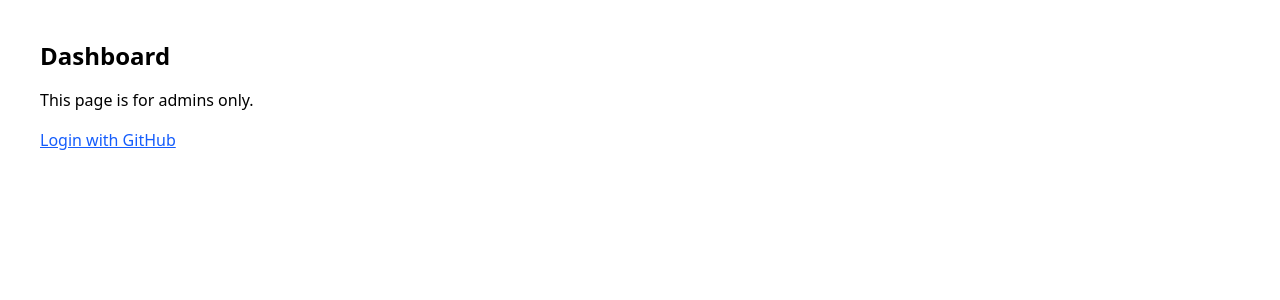
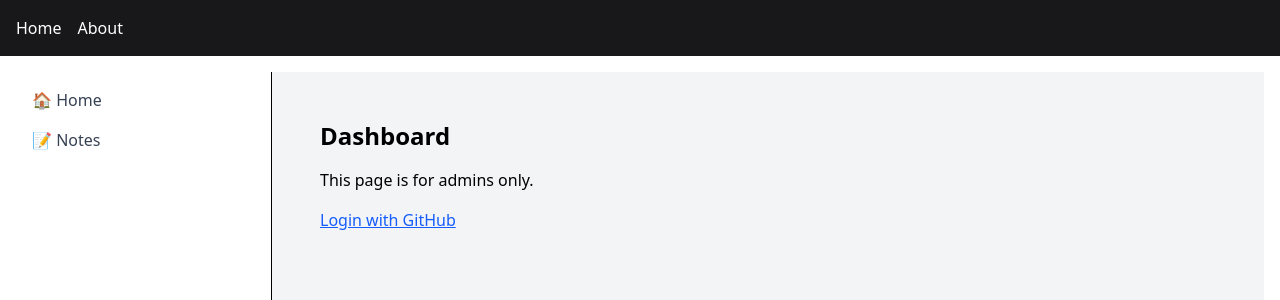
Before and after one commit to tomswokowski/tom-swokowski, a Vue app in the folder frontend/: page /dashboard in a window 1280 px wide. Shown: the top 300 px of the page. Built offline with nearby package versions, Linux system fonts and the light colour scheme; no server answers.

Commit message:
routing stuff

```diff
--- a/frontend/src/App.vue
+++ b/frontend/src/App.vue
@@ -11,6 +11,7 @@ import { useUserStore } from '@/stores/user';
 
 import DefaultLayout from '@/layouts/DefaultLayout.vue';
 import MinimalLayout from '@/layouts/MinimalLayout.vue';
+import DashboardLayout from '@/layouts/DashboardLayout.vue';
 
 const route = useRoute();
 const userStore = useUserStore();
@@ -22,6 +23,7 @@ onMounted(() => {
 const layouts = {
   DefaultLayout,
   MinimalLayout,
+  DashboardLayout,
 };
 
 const layoutComponent = computed(() => {
--- /dev/null
+++ b/frontend/src/layouts/DashboardLayout.vue
@@ -0,0 +1,13 @@
+<template>
+  <div class="flex min-h-screen bg-gray-100">
+    <aside class="w-64 border-r bg-white p-4">
+      <nav class="space-y-4">
+        <RouterLink to="/dashboard" class="block text-gray-700">🏠 Home</RouterLink>
+        <RouterLink to="/dashboard/notes" class="block text-gray-700">📝 Notes</RouterLink>
+      </nav>
+    </aside>
+    <main class="flex-1 p-6">
+      <RouterView />
+    </main>
+  </div>
+</template>
--- a/frontend/src/router/index.js
+++ b/frontend/src/router/index.js
@@ -2,7 +2,9 @@ import { createWebHistory, createRouter } from 'vue-router';
 
 import HomeView from '@/views/HomeView.vue';
 import AboutView from '@/views/AboutView.vue';
-import DashboardView from '@/views/DashboardView.vue';
+import DashboardLayout from '@/layouts/DashboardLayout.vue';
+import DashboardHomeView from '@/views/DashboardHomeView.vue';
+import DashboardNotesView from '@/views/DashboardNotesView.vue';
 import NotFoundView from '@/views/NotFoundView.vue';
 
 const routes = [
@@ -18,8 +20,17 @@ const routes = [
   },
   {
     path: '/dashboard',
-    component: DashboardView,
-    meta: { layout: 'MinimalLayout' },
+    component: DashboardLayout,
+    children: [
+      {
+        path: '',
+        component: DashboardHomeView,
+      },
+      {
+        path: 'notes',
+        component: DashboardNotesView,
+      },
+    ],
   },
   {
     path: '/:pathMatch(.*)*',
--- a/frontend/src/views/DashboardView.vue
+++ b/frontend/src/views/DashboardHomeView.vue
@@ -4,7 +4,7 @@
 
     <div v-if="userStore.isLoggedIn">
       <p>Welcome, {{ userStore.user.login }} 👋</p>
-      <p class="mt-4 text-sm text-gray-500">This is your protected content.</p>
+      <p class="mt-4 text-sm text-gray-500">This is your admin dashboard.</p>
       <button @click="handleLogout" class="mt-4 text-red-600 underline">Logout</button>
     </div>
 
--- /dev/null
+++ b/frontend/src/views/DashboardNotesView.vue
@@ -0,0 +1,6 @@
+<template>
+  <div>
+    <h1 class="mb-4 text-2xl font-bold">Notes</h1>
+    <p class="text-gray-600">This is your notes page.</p>
+  </div>
+</template>
```
